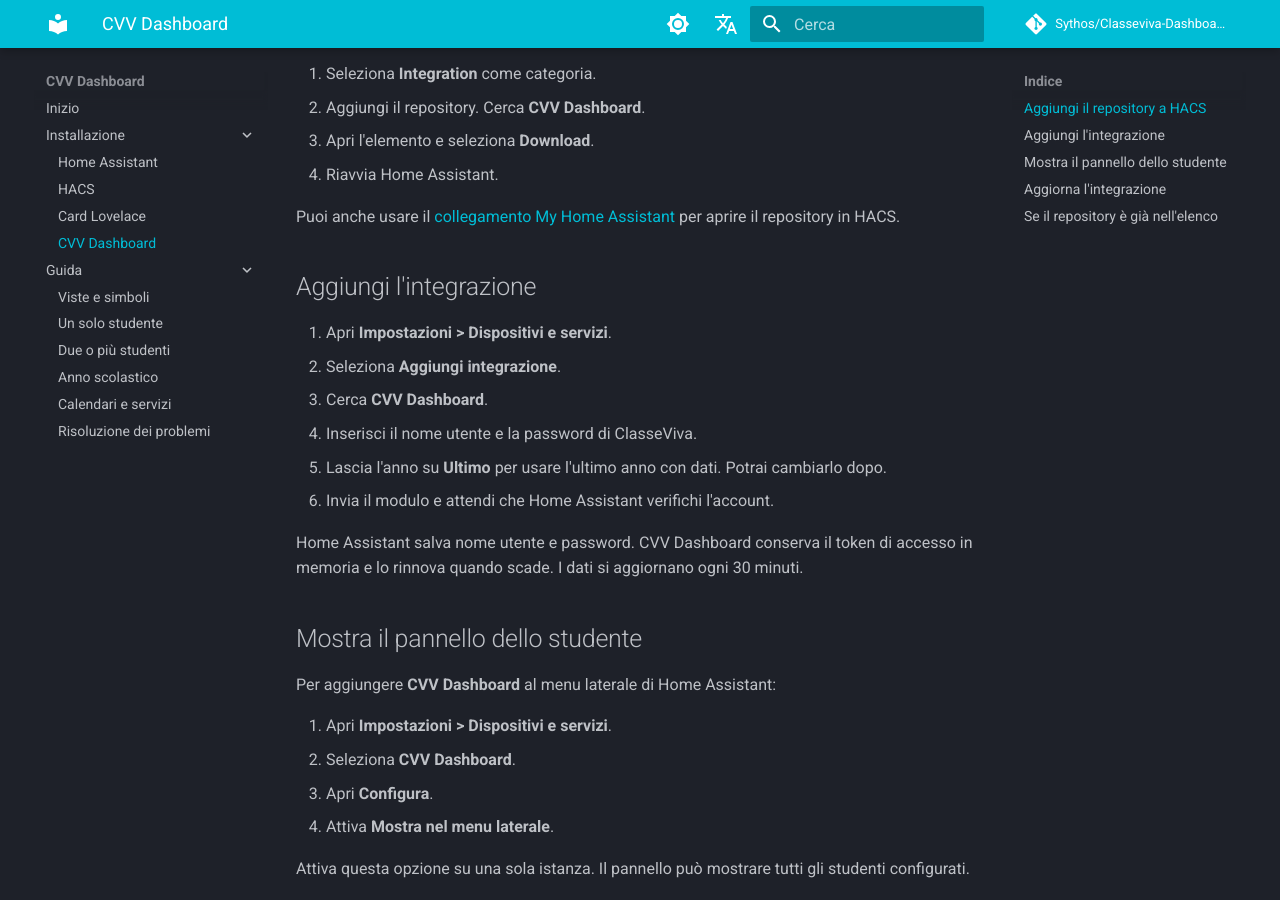
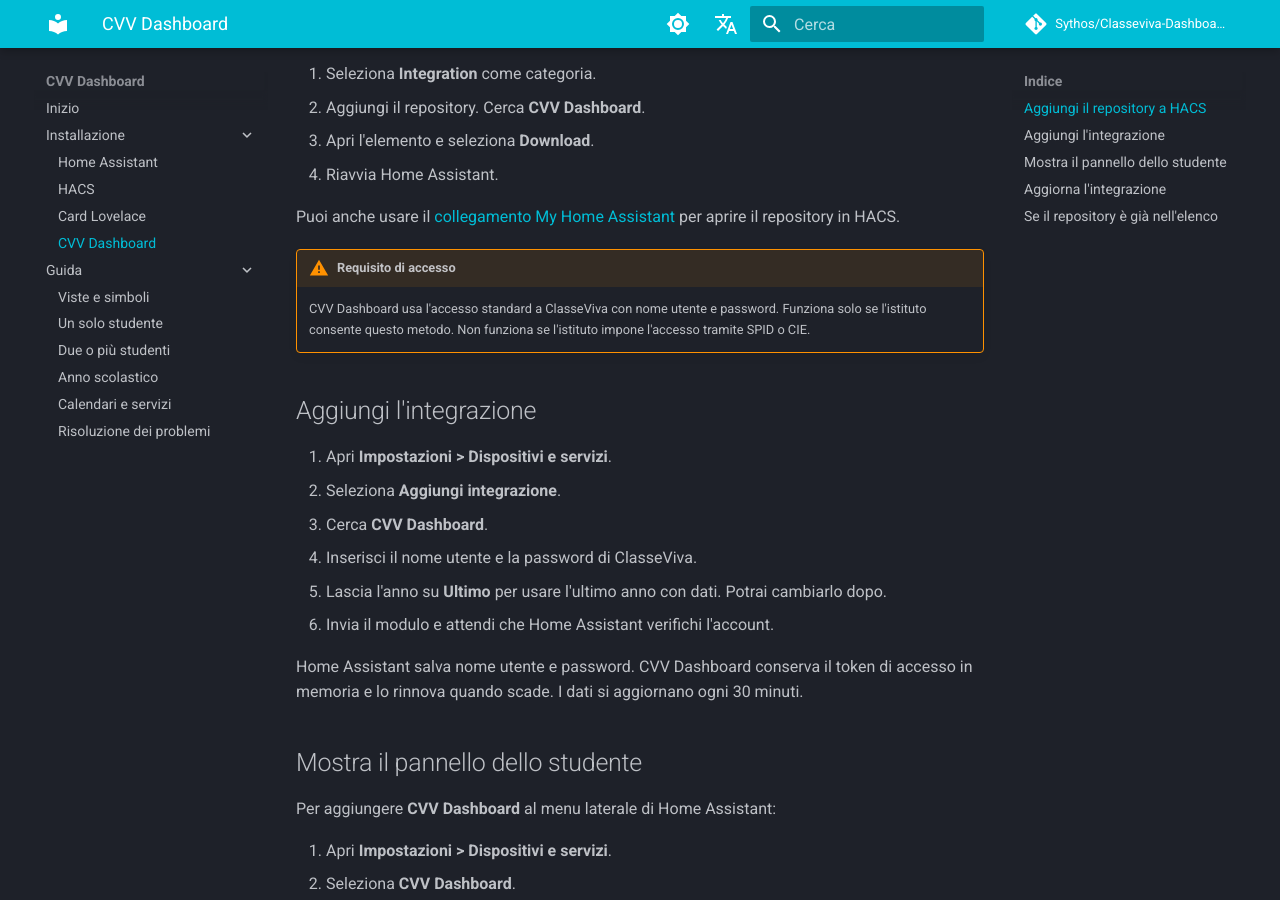
Before and after one commit to Sythos/Classeviva-Dashboard, an MkDocs documentation site: the page built from pages/it/docs/install/cvv-dashboard.md, in a window 1280 px wide and 900 px high, scrolled down 411 px. Built offline with MkDocs 1.6.1 and Material for MkDocs 9.7.7, drawn with Linux system fonts in a browser that asks for light colours; comment, search, counter and statistics services are not loaded.

Commit message:
Document SPID and CIE login requirement

```diff
--- a/pages/it/docs/install/cvv-dashboard.md
+++ b/pages/it/docs/install/cvv-dashboard.md
@@ -16,6 +16,10 @@
 7. Riavvia Home Assistant.
 
 Puoi anche usare il [collegamento My Home Assistant](https://my.home-assistant.io/redirect/hacs_repository/?owner=Sythos&repository=Classeviva-Dashboard&category=integration) per aprire il repository in HACS.
+
+!!! warning "Requisito di accesso"
+
+    CVV Dashboard usa l'accesso standard a ClasseViva con nome utente e password. Funziona solo se l'istituto consente questo metodo. Non funziona se l'istituto impone l'accesso tramite SPID o CIE.
 
 ## Aggiungi l'integrazione
 
```
Also changed, not shown: pages/en/docs/install/cvv-dashboard.md (+4 -0 lines), README.md.
